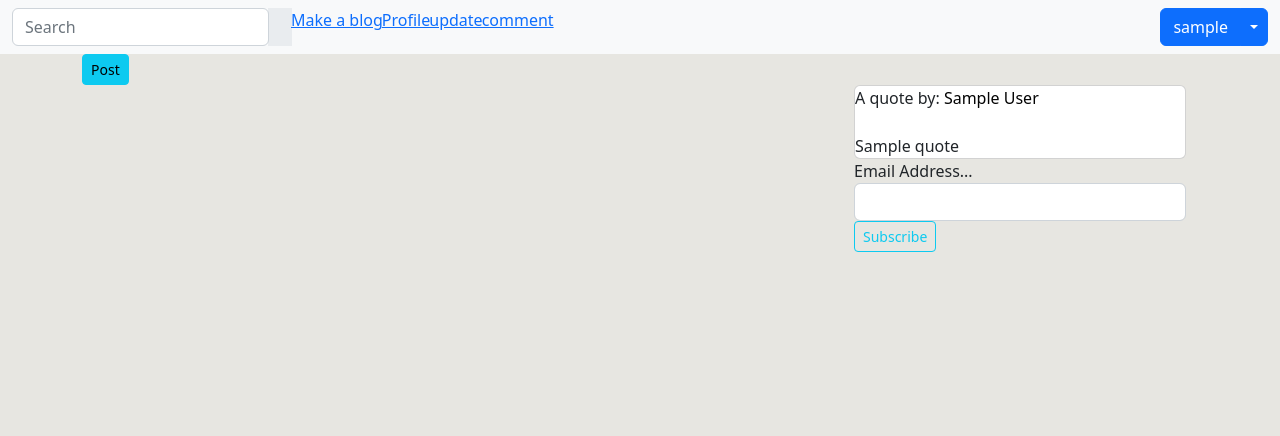
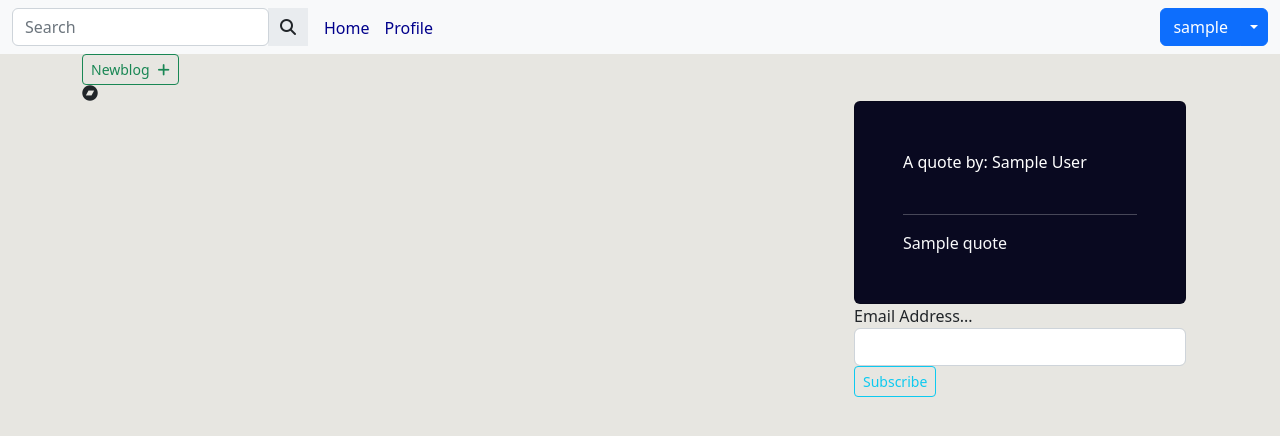
Before and after one commit to Michael-Ogaye/camiblog, a Flask app: page / in a window 1280 px wide. Shown: the top 436 px of the page. Run offline with Flask 2, Linux system fonts and the light colour scheme; a user stored in the database is signed in; tables that the repository leaves empty hold one stand-in row (values such as "Sample post"); a database or web service that is not in the repository returns one stand-in record (values such as "Sample title"); data that the repository does not hold is empty; some libraries are stand-ins or nearby versions.

Commit message:
heroku push

```diff
--- a/app/templates/base.html
+++ b/app/templates/base.html
@@ -8,6 +8,7 @@
 
     <!-- CSS only -->
 <link href="https://cdn.jsdelivr.net/npm/bootstrap@5.2.0-beta1/dist/css/bootstrap.min.css" rel="stylesheet" integrity="sha384-0evHe/X+R7YkIZDRvuzKMRqM+OrBnVFBL6DOitfPri4tjfHxaWutUpFmBp4vmVor" crossorigin="anonymous">
+<link rel="stylesheet" href="https://cdnjs.cloudflare.com/ajax/libs/font-awesome/6.1.1/css/all.min.css" integrity="sha512-KfkfwYDsLkIlwQp6LFnl8zNdLGxu9YAA1QvwINks4PhcElQSvqcyVLLD9aMhXd13uQjoXtEKNosOWaZqXgel0g==" crossorigin="anonymous" referrerpolicy="no-referrer" />
     {%block title%}{%endblock%}
     <link rel="stylesheet" href="{{url_for('static',filename='css/style.css')}}">
 </head>
--- a/app/templates/index.html
+++ b/app/templates/index.html
@@ -6,11 +6,28 @@
 
 
 {% block content %}
+<style>
+.qt{
+    /* clip-path: polygon(25% 0%, 100% 0%, 100% 100%, 25% 100%, 0% 50%); */
+color: white;
+background-color:rgb(9, 9, 32);
+
+}
+</style>
+
+
+
+
+
+
+
     <div class="container landing">
         <div class="row ">
                 {% if current_user.is_authenticated %}
-                <div class="col-md-3 "><a class="btn btn-sm btn-info " id="ref" href="{{url_for('main.new_blog')}}">Post</a></div>
+                <div class="col-md-3 "><a class="btn btn-sm btn-outline-success " id="ref" href="{{url_for('main.new_blog')}}">Newblog<i class="fa-solid fa-plus ms-2 text-success"></i></a></div>
                 {% endif %}
+
+                <i class="fab fa-bandcamp"></i>
 
 
         </div>
@@ -20,14 +37,14 @@
                 {% for blog in blogs.items %}
                     <div class="container bg mb-2">
                         <hr>
-                        <div class="row ">
+                        <div class="row bg-light p-5">
                             <div class="col-md-2 ">
                                     <img class="rounded-circle blog-img mr-10" src="{{ url_for('static', filename='photos/' + blog.user.profile_pic_path) }}">
-                                    <p id="usern"><a href="{{url_for('main.user_posts',username = blog.user.username)}}"><span  style="color: blue"><strong>{{blog.user.username | title}}</strong></span> </a> </p>
+                                    <p id="usern"><a href="{{url_for('main.user_posts',username = blog.user.username)}}"><span  style="color: blue"><strong>{{blog.user.username}}</strong></span> </a> </p>
                             </div>
                             <div class="col-md-10 pr-4 d-justify userblog">
                                 <p>Posted on : {{blog.posted.strftime('%d-%m-%Y')}}</p>
-                                <h4><a href="{{url_for('main.blog',id = blog.id)}}">{{blog.title | upper}}</a></h4>
+                                <h4><a href="{{url_for('main.blog',id = blog.id)}}">{{blog.title }}</a></h4>
                                 <p>{{blog.content}}</p>
                                 <p> <a class="btn btn-sm btn-info" href="{{url_for('main.blog',id = blog.id)}}" > Comment</a> {{blog.comment.count()}} Comments</p>
 
@@ -51,13 +68,14 @@
                 {% endfor %}
 
             </div>
-            <div class="col-md-4">
+            <div class="col-md-4 ">
                 <div class="container">
-                    <div class="card cardquote">
+                    <div class="card cardquote p-5 qt">
                         <div class="card-title">
-                            <p>A quote by: <span style="color: rgb(3, 3, 3)">{{quote.author}}</span> </p>
+                            <p>A quote by: <span style="">{{quote.author}}</span> </p>
                         </div>
-                        <p class="card-text text-dark">{{quote.quote}}</p>
+                        <hr>
+                        <p class="card-text text-light">{{quote.quote}}</p>
                     </div>
                 </div>
                 <div class="container-fluid">
--- a/app/templates/navbar.html
+++ b/app/templates/navbar.html
@@ -1,5 +1,14 @@
+
+<style>
+nav a.lo{
+  text-decoration: none;
+  margin-top: 2%;
+  color: darkblue;
+}
 
 
+
+</style>
 <nav class="navbar navbar-light bg-light">
     <div class="container-fluid">
       <form class="d-flex input-group w-auto">
@@ -14,10 +23,12 @@
           <i class="fas fa-search"></i>
         </span>
 
-        <a href="{{url_for('main.new_blog')}}">Make a blog</a>
-        <a href="{{url_for('main.profile')}}">Profile</a>
-        <a href="#">update</a>
-        <a href="#">comment</a>
+
+
+
+        <a href="{{url_for('main.index')}}" class="d-block lo ms-3 me-3">Home</a>
+        <a href="{{url_for('main.profile')}}" class="lo">Profile</a>
+
 
 
       </form>
@@ -45,6 +56,7 @@
     <span class="visually-hidden">Toggle Dropdown</span>
   </button>
   <ul class="dropdown-menu">
+
     <li><a class="dropdown-item" href="#">{{current_user.username}}</a></li>
     <li><a class="dropdown-item" href="{{url_for('main.profile',name=current_user.username)}}"><i class="far fa-user"></i>&nbsp; My account</a></li>
     <li><hr class="dropdown-divider" /></li>
@@ -69,26 +81,3 @@
     <!-- JavaScript Bundle with Popper -->
 <script src="https://cdn.jsdelivr.net/npm/bootstrap@5.2.0-beta1/dist/js/bootstrap.bundle.min.js" integrity="sha384-pprn3073KE6tl6bjs2QrFaJGz5/SUsLqktiwsUTF55Jfv3qYSDhgCecCxMW52nD2" crossorigin="anonymous"></script>
   </nav>
-
-
-
-
-
-
-
-
-
-
-
-
-
-
-
-
-
-
-
-
-
-
-<i class="fab fa-bandcamp"></i>
```
